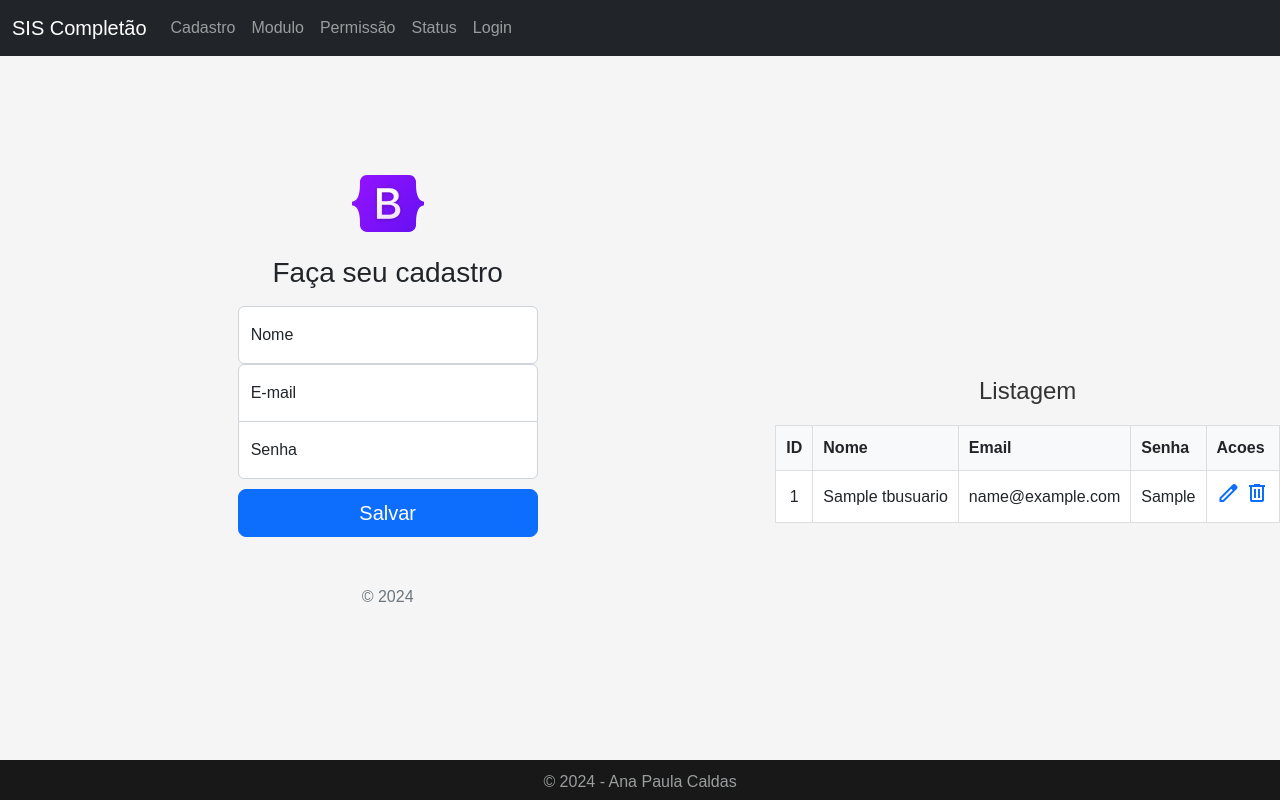
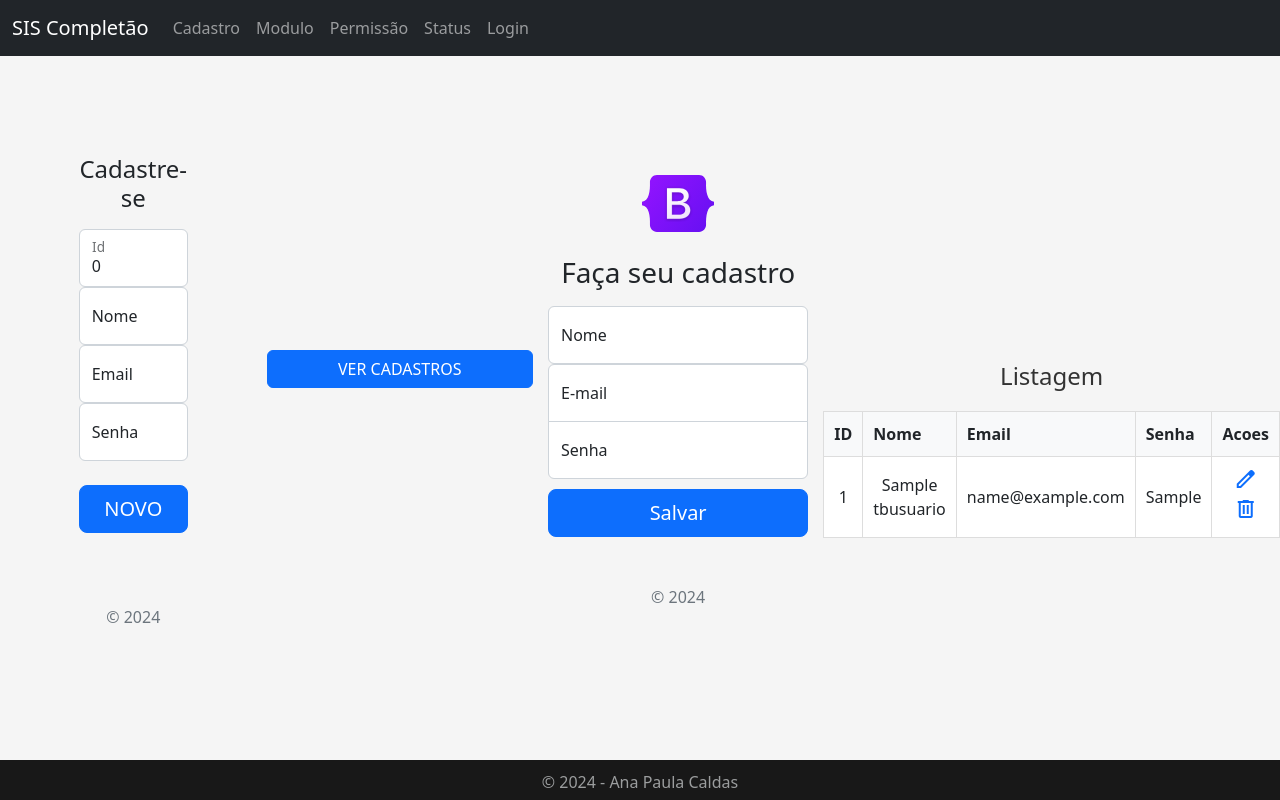
Before and after one commit to Caua-MH/SisCompletao, a PHP site: page /cadastrousuario.php in a window 1280 px wide. Run offline with PHP 8.4, Linux system fonts and the light colour scheme; tables that the repository leaves empty or names only in its code hold one stand-in row (values such as "Sample post").

Commit message:
Update cadastrousuario.php

```diff
--- a/cadastrousuario.php
+++ b/cadastrousuario.php
@@ -1,4 +1,197 @@
 <?php
+  require_once "topo.php";
+  require_once "bd/conexao.php";
+?>
+
+<!doctype html>
+<html lang="en">
+  <head>
+    <meta charset="utf-8">
+    <meta name="viewport" content="width=device-width, initial-scale=1">
+    <meta name="description" content="">
+    <meta name="author" content="Mark Otto, Jacob Thornton, and Bootstrap contributors">
+    <meta name="generator" content="Hugo 0.104.2">
+    <title>SIS COmpletão</title>
+
+    <link rel="canonical" href="https://getbootstrap.com/docs/5.2/examples/sign-in/">
+    <link href="assets/dist/css/bootstrap.min.css" rel="stylesheet">
+    <link rel="stylesheet" href="https://fonts.googleapis.com/css2?family=Material+Symbols+Outlined:opsz,wght,FILL,GRAD@20..48,100..700,0..1,-50..200" />
+    <link href="css/style.css" rel="stylesheet">
+    <link href="css/signin.css" rel="stylesheet">
+  </head>
+
+<body class="text-center">
+  <?php
+    //verificar a variavel ação
+    $acao="";
+    if(isset($_GET['acao'])){
+      $acao=$_GET['acao'];
+      if(isset($_GET['id']))
+      $id=$_GET['id'];
+      //echo "entrou no get";
+    }else if(isset($_POST['acao'])){
+      $acao=$_POST['acao'];
+      $id=$_POST['id'];
+      $nome=$_POST['nome'];
+      $email=$_POST['email'];
+      $senha=$_POST['senha'];
+      //echo "entrou no post";
+    } else {
+      $acao="novo";
+      $id=0;
+      $nome="";
+      $email="";
+      $senha="";
+    }
+    //acesso ao BD
+    if($acao=="editar"){
+      $sql = "select * FROM tbusuarios where id=".$id;
+      $resultado = $conn->query($sql);
+      foreach($resultado as $registro) {
+        $nome = $registro['nome'];
+        $email = $registro['email'];
+        $senha = $registro['senha'];
+        //echo $descricao;
+      }
+    }
+    if($acao=="excluir"){
+      echo "<script>window.alert('Excluído')</script>";
+      $sql = "delete from tbusuarios where id=".$id;
+      $conn->exec($sql);
+      $id=0;
+      $nome="";
+      $email="";
+      $senha="";
+      $acao="novo";
+    }
+    if($acao=="atualizar"){
+      echo "<script>window.alert('Cadastro atualizado')</script>";
+      $sql = "update tbusuarios set nome='".$nome."', email='".$email."', senha='".$senha."' where id=".$id;
+      //echo $sql;
+      $conn->exec($sql);
+      $id=0;
+      $nome="";
+      $email="";
+      $senha="";
+      $acao="novo";
+    }
+
+    if($acao=="novo" && $id==0 && $nome!=""){
+    echo "<script>window.alert('Salvo com sucesso')</script>";
+    $sql = "insert into tbusuarios (nome,email,senha) values('".$nome."','".$email."','".$senha."')";
+    //echo $sql;
+    $conn->exec($sql);
+    $id=0;
+    $acao="novo";
+    $nome="";
+    $email="";
+    $senha="";
+    }
+  ?>
+</body>
+
+
+
+<main class="w-100 m-auto" style="min-height: 400px;">
+  <form action="cadusuario.php" method="post">
+    <div class="container justify-content-center">
+      <div class="left">
+        <h1 class="h4 mb-3 fw-normal text-center">Cadastre-se</h1>
+        <div class="form-floating">
+          <?php
+            if($id>0 && $nome!="")
+            $acao="atualizar";
+          ?>
+          <input type="hidden" name="acao" value="<?php echo $acao;?>">
+          <input type="text" name="id" class="form-control"
+          id="floatingInput" placeholder="ID" readonly
+          value="<?php echo $id; ?>">
+          <label for="floatingInput">Id</label>
+        </div>
+
+        <div class="form-floating">
+        <input type="text" name="nome" class="form-control"
+        id="floatingInput" placeholder="nome"
+        value="<?php echo $nome; ?>" required>
+        <label for="floatingInput">Nome</label>
+      </div>
+
+      <div class="form-floating">
+        <input type="text" name="email" class="form-control"
+        id="floatingInput" placeholder="Email"
+        value="<?php echo $email; ?>" required>
+        <label for="floatingInput">Email</label>
+      </div>
+
+      <div class="form-floating">
+        <input type="text" name="senha" class="form-control"
+        id="floatingInput" placeholder="senha"
+        value="<?php echo $senha; ?>" required>
+        <label for="floatingInput">Senha</label>
+      </div><br>
+
+      <div class="form-floating"></div>
+      <button class="w-100 btn btn-lg btn-primary" type="submit"><?php echo strtoupper($acao); ?></button><br><br>
+
+      <p class="mt-5 mb-3 text-muted">&copy; 2024</p>
+    </div>
+  </form>
+</main>
+
+<main class="w-100 m-auto" style="min-height: 100px;">
+<button class="w-100 btn btn-primary" onclick="mostrarListagem()">VER CADASTROS</button>
+  <div id="listagem" style="display: none;">
+    <form action="cadusuario.php" method="post">
+
+        <?php
+          $sql="Select * from tbusuarios order by id";
+          echo "<table><tr><th>ID</th><th>Nome</th><th>Email</th><th>Senha</th><th>Acoes</th></tr>";
+          $resultado = $conn->query($sql);
+          foreach($resultado as $registro) {
+            echo "<tr><td>".$registro["id"]."</td><td>".
+            $registro["nome"]."</td><td>".
+            $registro["email"]."</td><td>".
+            $registro["senha"]."</td><td>
+
+            <a href='cadusuario.php?id=".$registro["id"]."&acao=editar'><span class='material-symbols-outlined'>edit</span></a>
+            <a href='cadusuario.php?id=".$registro["id"]."&acao=excluir'><span class='material-symbols-outlined'>delete</span></a>
+            </td></tr>";
+          }
+          echo "</table>";
+        ?>
+        <button class="w-100 btn btn-primary" onclick="alternarListagem()">OCULTAR LISTAGEM</button>
+
+      </div>
+    </div>
+  </form>
+</main>
+
+</div>
+      </div>
+    </form>
+  </div>
+</main>
+
+<script>
+function mostrarListagem() {
+  var listagemDiv = document.getElementById("listagem");
+  listagemDiv.style.display = "block";
+}
+
+function alternarListagem() {
+  var listagemDiv = document.getElementById("listagem");
+  if (listagemDiv.style.display === "none") {
+    listagemDiv.style.display = "block";
+  } else {
+    listagemDiv.style.display = "none";
+  }
+}
+</script>
+
+</html>
+<?php
+require_once "rodape.php";
+?><?php
   require_once "topo.php";
 
 
```
